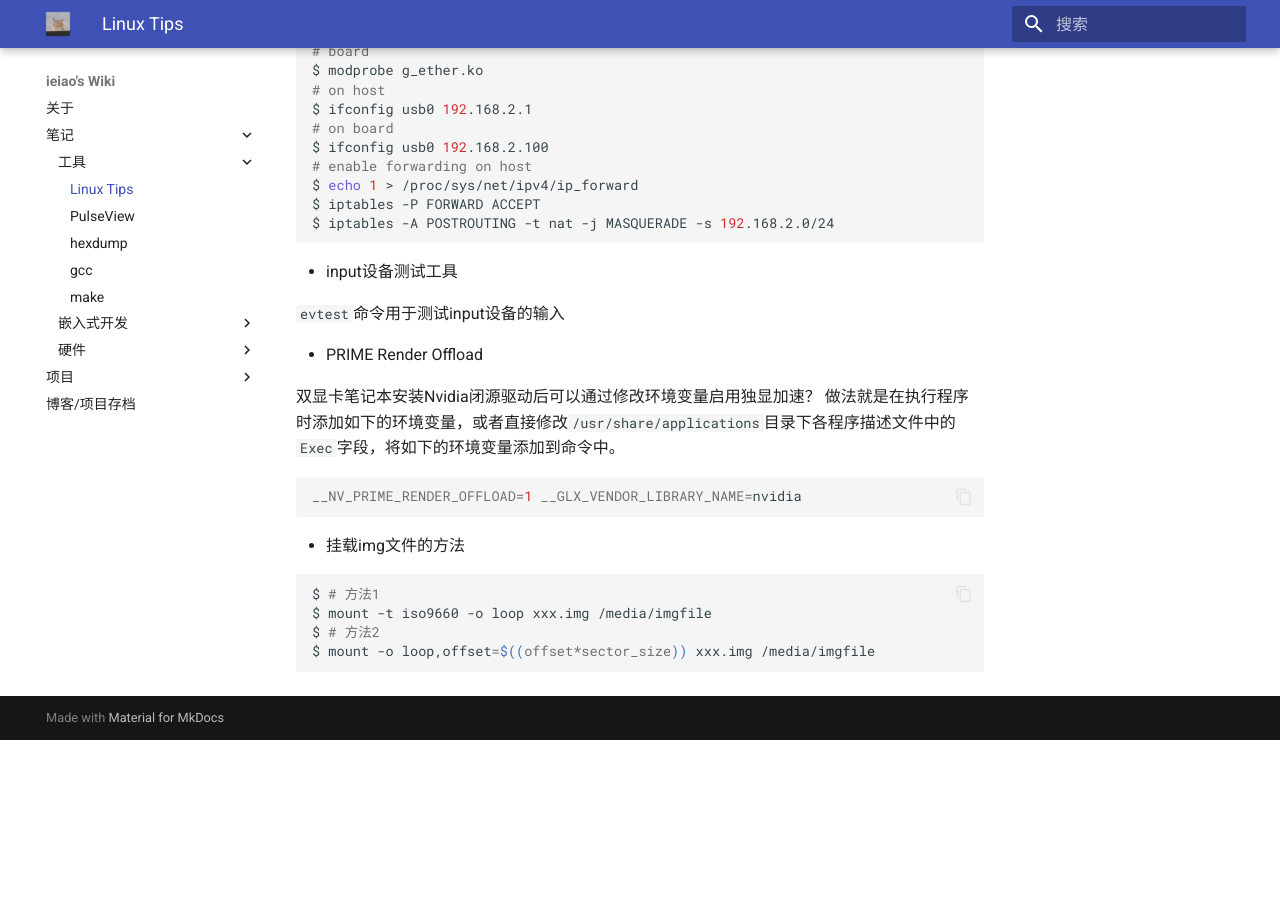
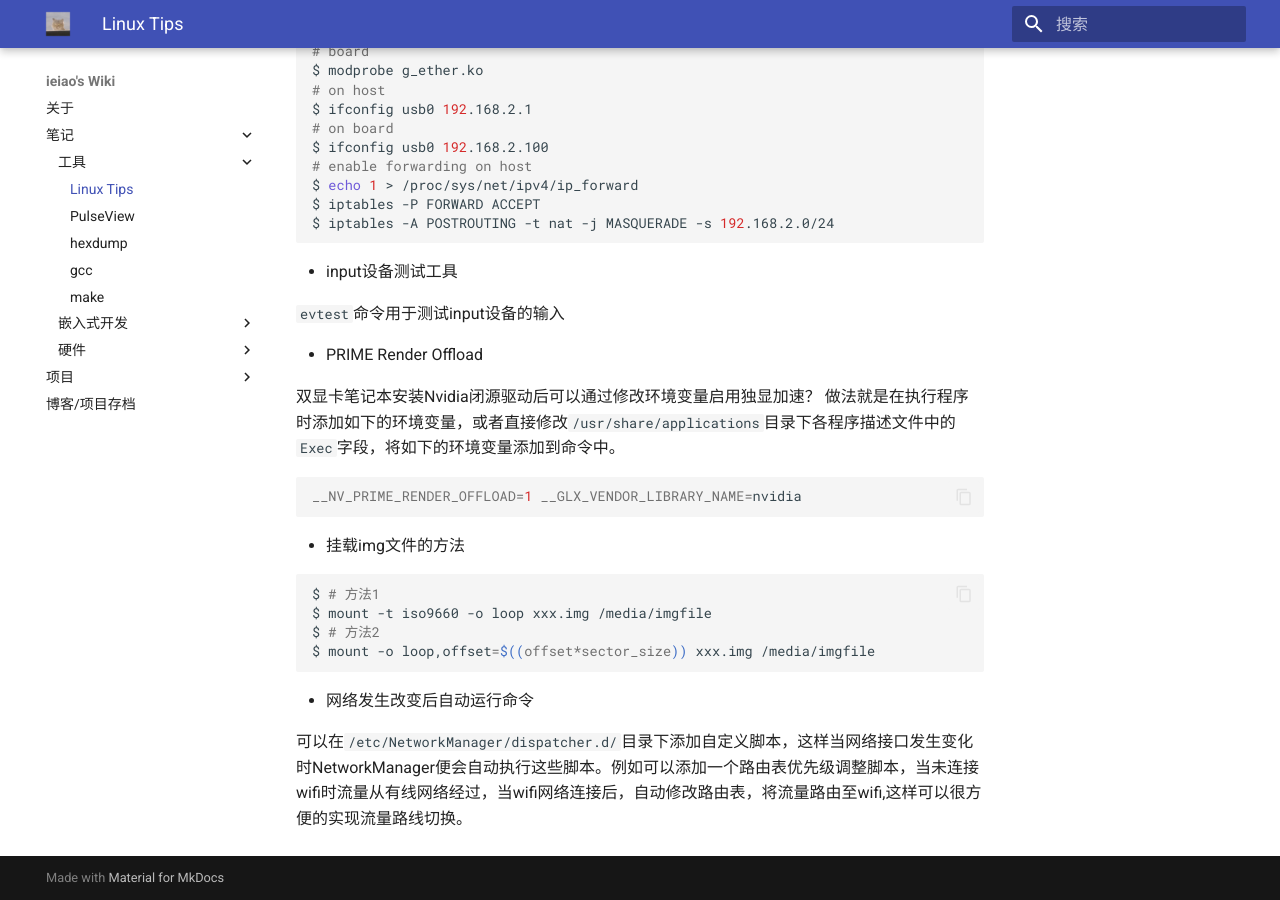
Before and after one commit to liweihao-cn/wiki, an MkDocs documentation site: the page built from docs/tools/linux_tips.md, in a window 1280 px wide and 900 px high, scrolled down 2103 px. Built offline with MkDocs 1.6.1 and Material for MkDocs 9.7.7, drawn with Linux system fonts in a browser that asks for light colours; before the commit the page ends 2843 px from its top, so only the background shows below that; some of the changed lines change nothing that is shown.

Commit message:
导出单片机相关的记录

````diff
--- a/docs/tools/linux_tips.md
+++ b/docs/tools/linux_tips.md
@@ -148,3 +148,7 @@ $ mount -t iso9660 -o loop xxx.img /media/imgfile
 $ # 方法2
 $ mount -o loop,offset=$((offset*sector_size)) xxx.img /media/imgfile
 ```
+
+* 网络发生改变后自动运行命令
+
+可以在`/etc/NetworkManager/dispatcher.d/`目录下添加自定义脚本，这样当网络接口发生变化时NetworkManager便会自动执行这些脚本。例如可以添加一个路由表优先级调整脚本，当未连接wifi时流量从有线网络经过，当wifi网络连接后，自动修改路由表，将流量路由至wifi,这样可以很方便的实现流量路线切换。
--- a/mkdocs.yml
+++ b/mkdocs.yml
@@ -46,6 +46,11 @@ nav:
       - '旋转编码器': 'embedded-dev/rotary-encoder.md'
       - 'S905X': 'embedded-dev/amlogic/s905x/index.md'
       - 'RK3128': 'embedded-dev/rockchip/rk3128/index.md'
+      - '单片机':
+        - '调试工具': 'embedded-dev/MCU/dbg-tools.md'
+        - 'AT Tiny85': 'embedded-dev/MCU/at-tiny85.md'
+        - 'MSP430': 'embedded-dev/MCU/msp430.md'
+      - 'RT-Thread': 'embedded-dev/MCU/rt-thread.md'
     - '硬件':
       - '场效应管': 'embedded-dev/fet/index.md'
   - '项目':
````
